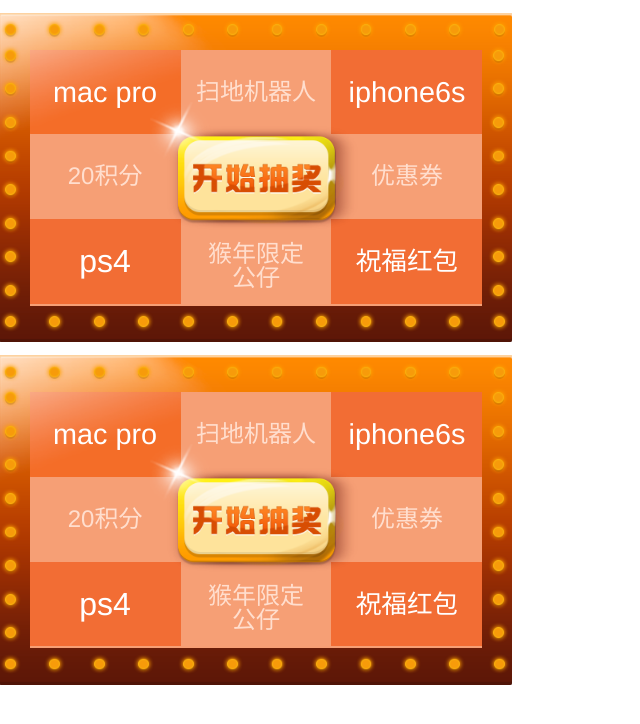
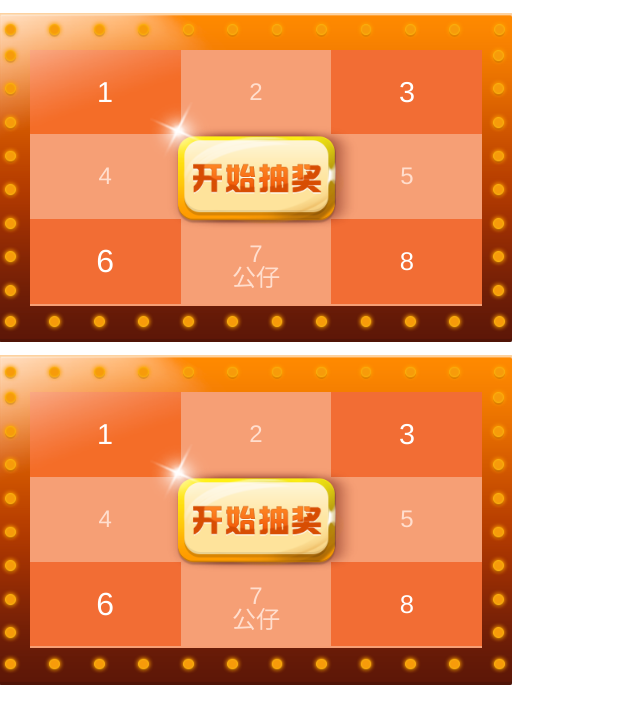
Before and after one commit to zhiqiang21/WebComponent, a plain HTML site: page light-rotate/index.html in a window 1280 px wide. Shown: the whole page, without its empty margins (0-640 px from the left). Drawn offline with Linux system fonts and the light colour scheme.

Commit message:
更新目录内容，修改跑马灯 Bug

```diff
--- a/light-rotate/css/index.css
+++ b/light-rotate/css/index.css
@@ -214,4 +214,5 @@ a {
     bottom: 0;
     left: -5px;
     margin: auto;
+
 }
--- a/light-rotate/index.html
+++ b/light-rotate/index.html
@@ -10,7 +10,7 @@
 
 <body>
     <div class="re-area" node-type="reward-area" data-setting='{
-    "liAutoPlay":false ,
+    "liAutoPlay":false,
     "roLiSpeed":100,
     "roPrSpeed":200,
     "liDirection":true,
@@ -65,20 +65,20 @@
         </div>
         <div class="re-middle">
             <div class="row-a" node-type="row-a">
-                <div grade-value="1">mac pro</div>
-                <div grade-value="3">扫地机器人</div>
-                <div grade-value="2">iphone6s</div>
+                <div grade-value="1">1</div>
+                <div grade-value="3">2</div>
+                <div grade-value="2">3</div>
             </div>
             <div class="row-b" node-type="row-b">
-                <div grade-value="8">20积分</div>
+                <div grade-value="8">4</div>
                 <div grade-value=""></div>
-                <div grade-value="7">优惠券</div>
+                <div grade-value="7">5</div>
             </div>
             <div class="row-c" node-type="row-c">
-                <div grade-value="4">ps4</div>
+                <div grade-value="4">6</div>
                 <div grade-value="5">
-                    <p>猴年限定</p>公仔</div>
-                <div grade-value="6">祝福红包</div>
+                    <p>7</p>公仔</div>
+                <div grade-value="6">8</div>
             </div>
             <div node-type="reward-layer"></div>
         </div>
@@ -142,20 +142,20 @@
         </div>
         <div class="re-middle">
             <div class="row-a" node-type="row-a">
-                <div grade-value="1">mac pro</div>
-                <div grade-value="3">扫地机器人</div>
-                <div grade-value="2">iphone6s</div>
+                <div grade-value="1">1</div>
+                <div grade-value="3">2</div>
+                <div grade-value="2">3</div>
             </div>
             <div class="row-b" node-type="row-b">
-                <div grade-value="8">20积分</div>
+                <div grade-value="8">4</div>
                 <div grade-value=""></div>
-                <div grade-value="7">优惠券</div>
+                <div grade-value="7">5</div>
             </div>
             <div class="row-c" node-type="row-c">
-                <div grade-value="4">ps4</div>
+                <div grade-value="4">6</div>
                 <div grade-value="5">
-                    <p>猴年限定</p>公仔</div>
-                <div grade-value="6">祝福红包</div>
+                    <p>7</p>公仔</div>
+                <div grade-value="6">8</div>
             </div>
             <div node-type="reward-layer"></div>
         </div>
```
Also changed, not shown: 2 other files.
